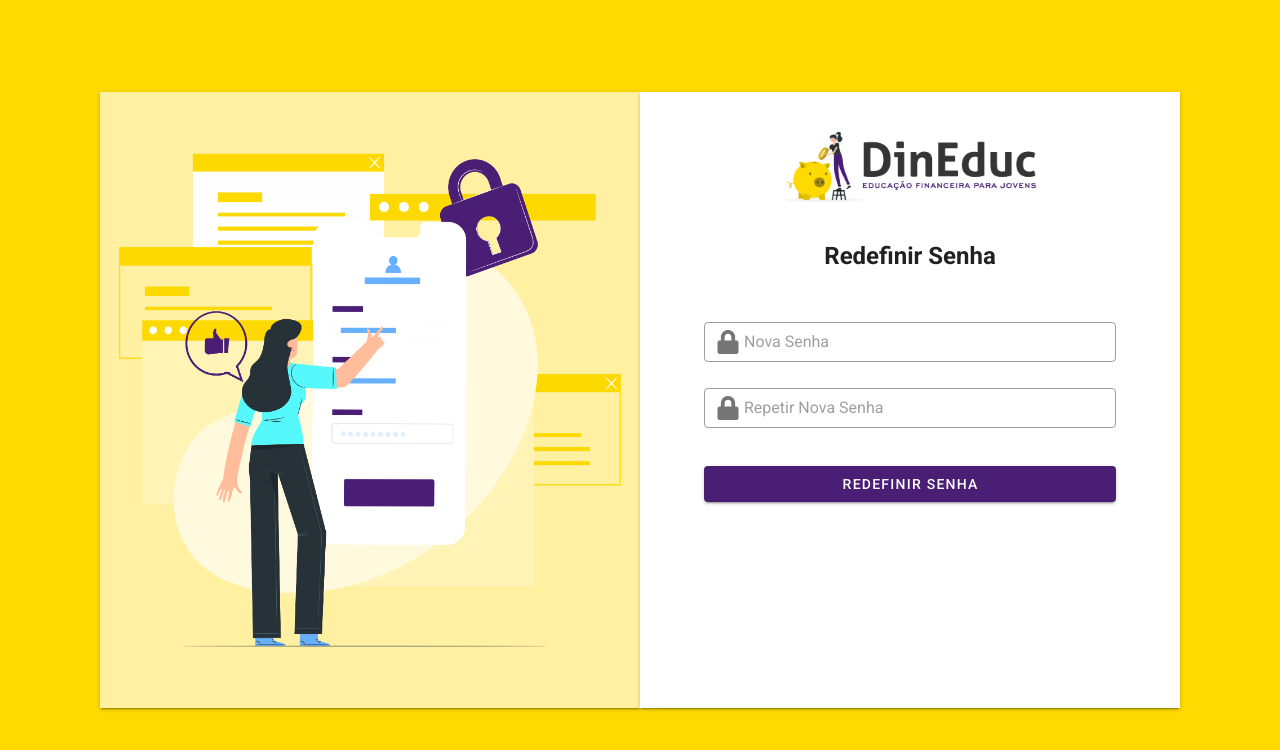
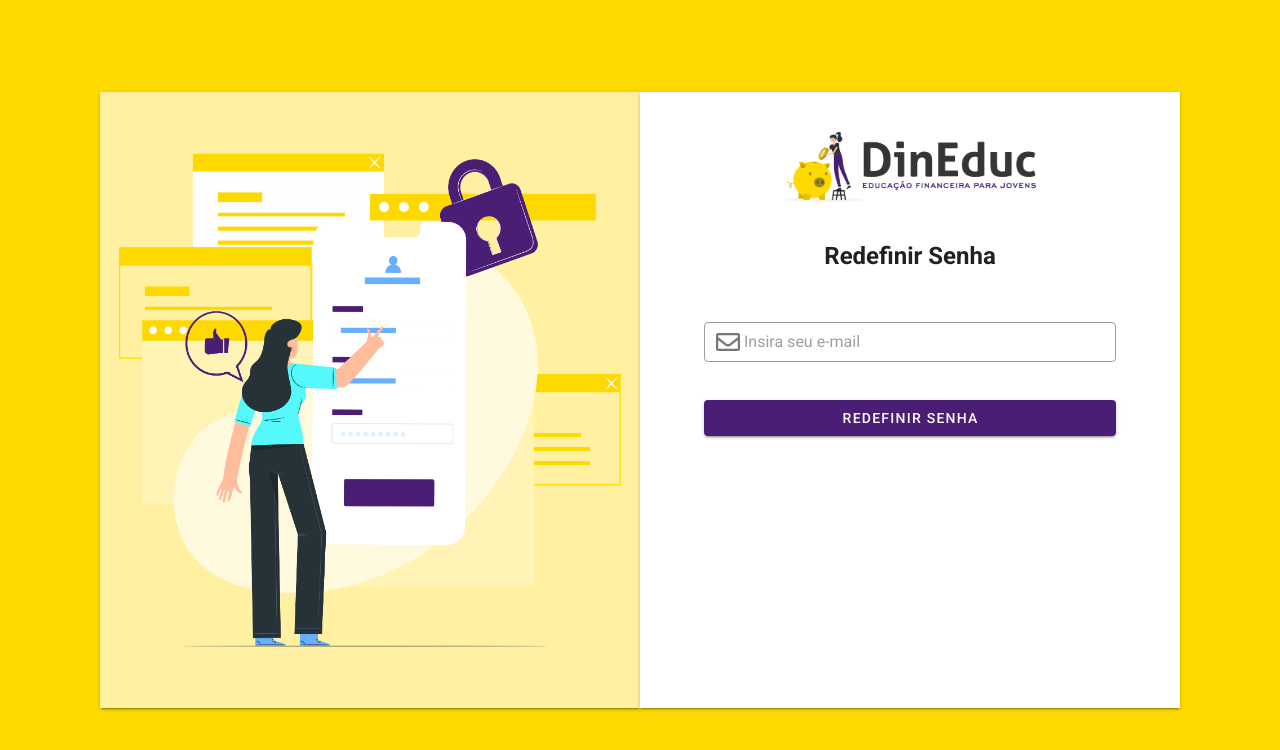
Before and after one commit to Software-Enginnering-Projet-GrupoE-E21/frontend_vue, a Vue app: page /login in a window 1280 px wide. Both pictures are taken after a click on the link "Esqueceu sua senha". Shown: the top 750 px of the page. Built offline with nearby package versions, Linux system fonts and the light colour scheme; what vue-the-mask, vue-videojs7 would draw is missing.

Commit message:
refactor: add email input to send email for reset password

```diff
--- a/src/components/authentications/ResetPassword.vue
+++ b/src/components/authentications/ResetPassword.vue
@@ -5,55 +5,105 @@
     </v-col>
     <v-col class="pb-0 pt-6" v-if="!confirmation">
       <v-text-field
+      v-model="emailAddress"
         dense
-            placeholder="Nova Senha"
+        placeholder="Insira seu e-mail"
+        :rules="[rules.required, rules.validateEmail]"
         color="secondary"
         outlined
-            prepend-inner-icon="fas fa-lock"
-            type="password"
-          ></v-text-field>
-          <v-text-field
-            dense
-            placeholder="Repetir Nova Senha"
-            color="secondary"
-            outlined
-            prepend-inner-icon="fas fa-lock"
-            type="password"
+        prepend-inner-icon="far fa-envelope"
+        type="text"
       ></v-text-field>
       <v-btn
         color="secondary"
         class="my-3"
         width="100%"
-          @click="confirmation = true">Redefinir Senha</v-btn>
+        @click="sendEmail"
+        >Redefinir Senha</v-btn
+      >
+      <v-snackbar
+        :timeout="2500"
+        :value="!!error"
+        absolute
+        bottom
+        left
+        tile
+        color="red accent-2"
+      >
+        {{ error }}
+        <template v-slot:action="{ attrs }">
+          <v-btn icon color="white" text v-bind="attrs" @click="error = ''"
+            ><v-icon>mdi-close</v-icon></v-btn
+          >
+        </template>
+      </v-snackbar>
     </v-col>
     <v-col v-else class="py-10">
       <v-icon class="px-1 py-0" x-large>far fa-envelope</v-icon>
       <div>
-            <strong>Verifique a caixa de entrada do email informado e siga as instruções para redefinição de senha.</strong>
+        <strong
+          >Verifique a caixa de entrada do email informado e siga as instruções
+          para redefinição de senha.</strong
+        >
       </div>
       <v-btn
         color="secondary"
         class="my-5 px-6"
-          @click="exit(); confirmation = false">Voltar</v-btn>
+        @click="
+          exit();
+          confirmation = false;
+        "
+        >Voltar</v-btn
+      >
     </v-col>
   </v-container>
 </template>
 
 <script>
-
 export default {
   props: {
-        exit: Function
+    exit: Function,
   },
   data() {
     return {
-            confirmation: false
-        }
-    }
+      error: "",
+      emailAddress: null,
+      confirmation: false,
+      rules: {
+        required: (value) => !!value || "Campo obrigatório.",
+        validateEmail: (value) => this.validateEmail(value),
+      },
+    };
+  },
+  methods: {
+    validateEmail(value) {
+      const pattern =
+        /^(([^<>()[\]\\.,;:\s@"]+(\.[^<>()[\]\\.,;:\s@"]+)*)|(".+"))@((\[[0-9]{1,3}\.[0-9]{1,3}\.[0-9]{1,3}\.[0-9]{1,3}])|(([a-zA-Z\-0-9]+\.)+[a-zA-Z]{2,}))$/;
+      return pattern.test(value) || "E-mail inválido.";
+    },
+    validateForm() {
+      this.error = "";
+      if (!this.emailAddress) {
+        this.error = "Lembre-se de preencher o campo.";
+        return;
       }
 
+      if (this.validateEmail(this.emailAddress) === "E-mail inválido.") {
+        this.error = "E-mail inválido.";
+        return;
+      }
+
+      return true;
+    },
+    sendEmail() {
+      if (this.validateForm()) {
+        this.confirmation = true;
+      }
+
+      setTimeout(() => (this.error = ""), 2500);
+    },
+  },
+};
 </script>
 
-<style>
-
-</style>
+<style></style>
```
Lines whose indentation alone changed are shown as unchanged.
